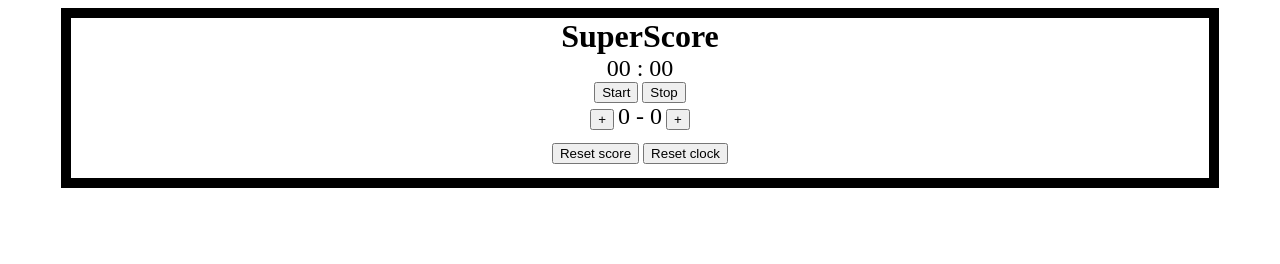
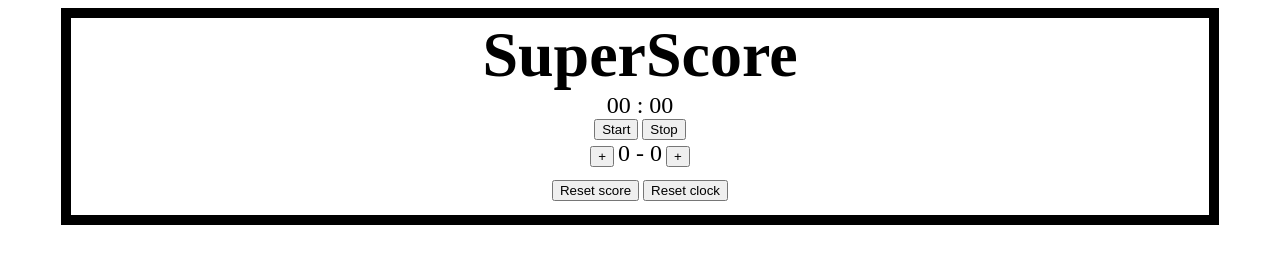
Before and after one commit to Snakecal/Snakecal.github.io, a plain HTML site: page index.html in a window 1280 px wide. Drawn offline with Linux system fonts and the light colour scheme.

Commit message:
Update superscore.css

```diff
--- a/superscore.css
+++ b/superscore.css
@@ -11,7 +11,7 @@ div#superscore {
 }
 
 #title {
-    font-size: xx-large;
+    font-size: 5vw;
     font-weight: bold;
 
 }
```
